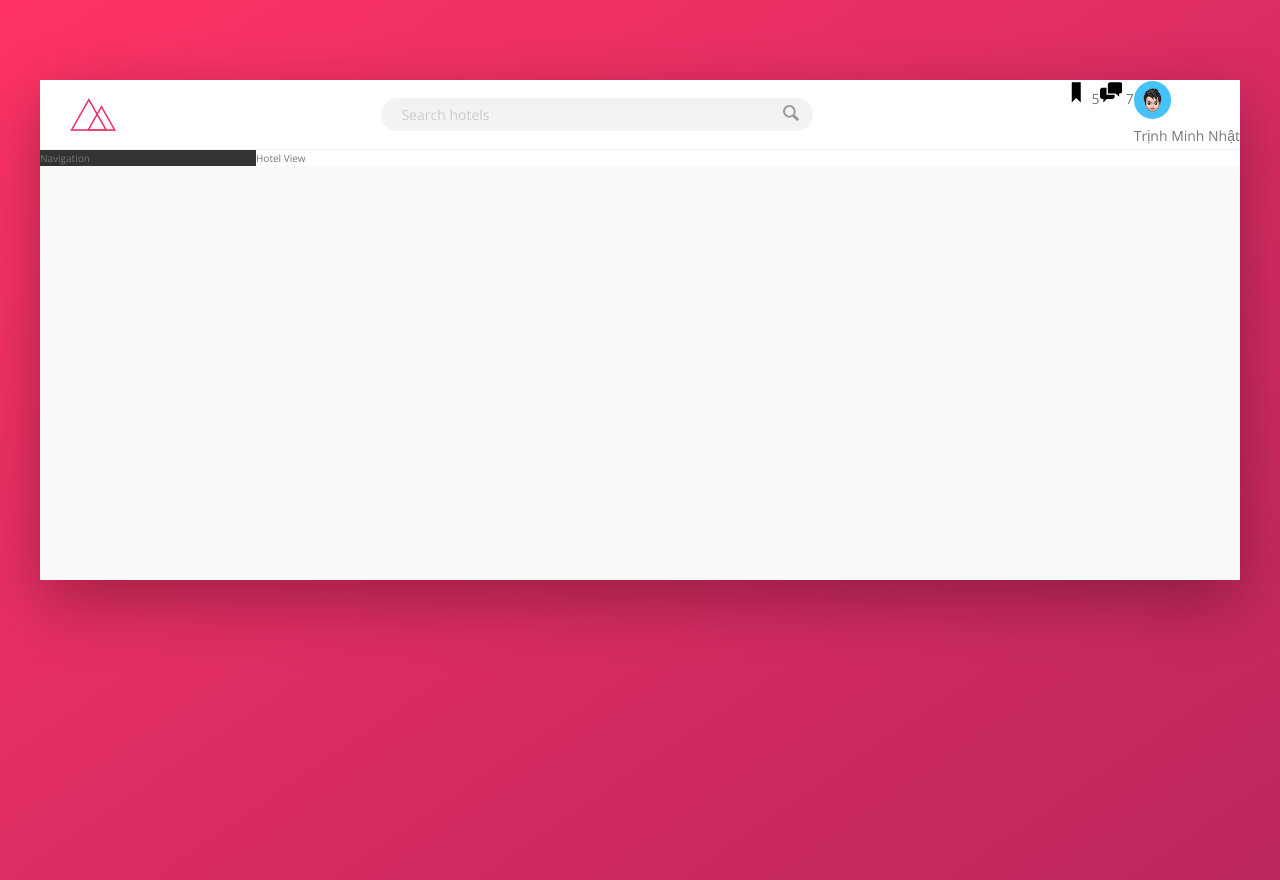
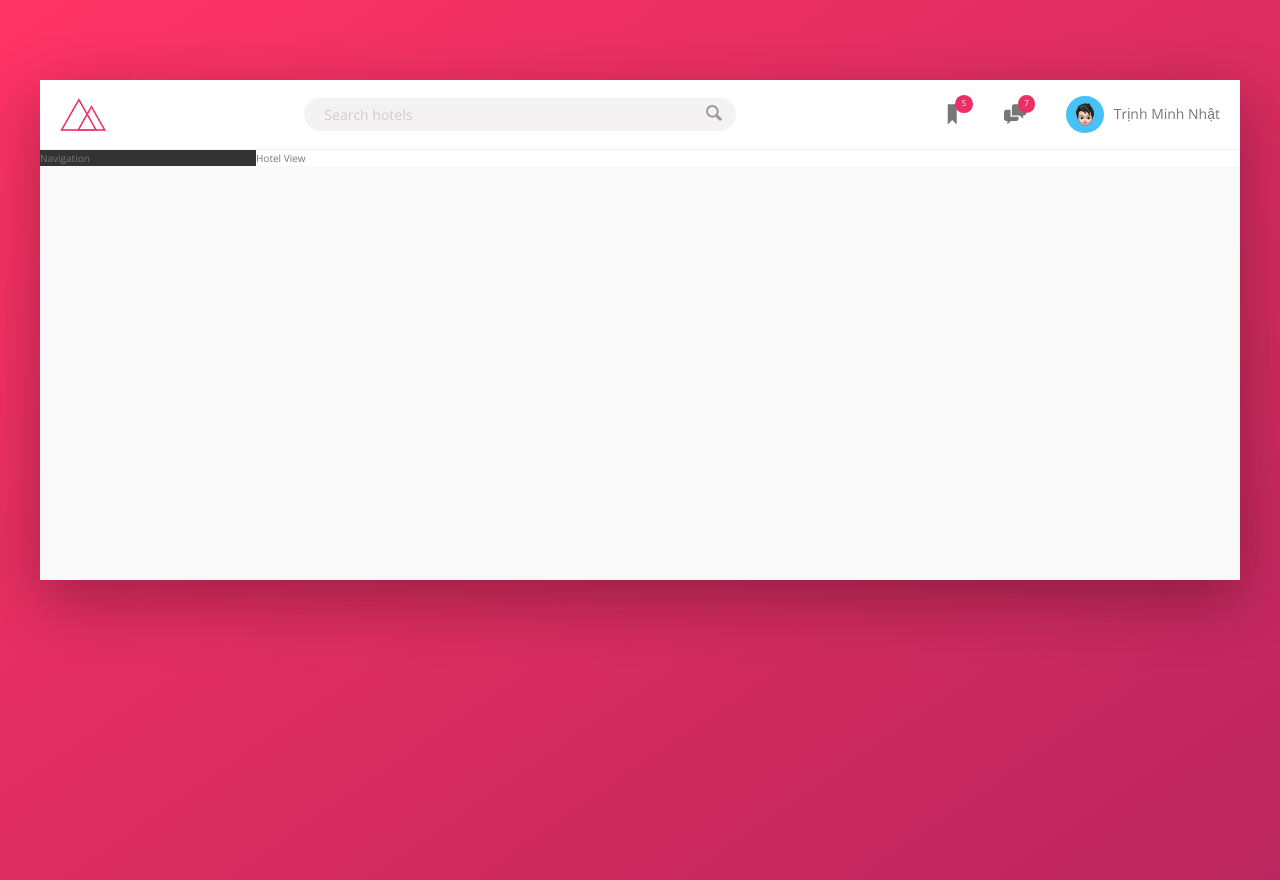
Before and after one commit to trinhminhnhat/html-css-trillo, a website: page index.html in a window 1280 px wide. Drawn offline with nearby package versions, Linux system fonts and the light colour scheme.

Commit message:
style: header

```diff
--- a/index.html
+++ b/index.html
@@ -32,7 +32,7 @@
                     <svg class="user-nav__icon">
                         <use xlink:href="img/sprite.svg#icon-bookmark"></use>
                     </svg>
-                    <span class="user-nav__notifycation">5</span>
+                    <span class="user-nav__notification">5</span>
                 </div>
                 <div class="user-nav__icon-box">
                     <svg class="user-nav__icon">
--- a/scss/_components.scss
+++ b/scss/_components.scss
@@ -1,8 +1,10 @@
+// logo
 .logo {
     height: 3.25rem;
-    margin-left: 3rem;
+    margin-left: 2rem;
 }
 
+// search form
 .search {
     display: flex;
     justify-content: center;
@@ -57,29 +59,55 @@
     }
 }
 
+// user navigation
 .user-nav {
     display: flex;
+    align-self: stretch;
+    align-items: center;
+
+    & > * {
+        padding: 0 2rem;
+        cursor: pointer;
+        height: 100%;
+        display: flex;
+        align-items: center;
+    }
+
+    & > *:hover {
+        background-color: var(--color-grey-light-2);
+    }
 
     &__icon-box {
+        position: relative;
     }
 
     &__icon {
         width: 2.25rem;
         height: 2.25rem;
+        fill: var(--color-grey-dark-2);
     }
 
     &__notification {
-    }
+        font-size: 0.8rem;
+        width: 1.75rem;
+        height: 1.75rem;
+        border-radius: 50%;
+        background-color: var(--color-primary);
+        color: #fff;
+        text-align: center;
+        position: absolute;
+        top: 1.5rem;
+        right: 1.1rem;
 
-    &__user {
+        display: flex;
+        justify-content: center;
+        align-items: center;
     }
 
     &__user-photo {
         width: 3.75rem;
         height: 3.75rem;
         border-radius: 50%;
-    }
-
-    &__username {
+        margin-right: 1rem;
     }
 }
```
Also changed, not shown: css/style.css.
